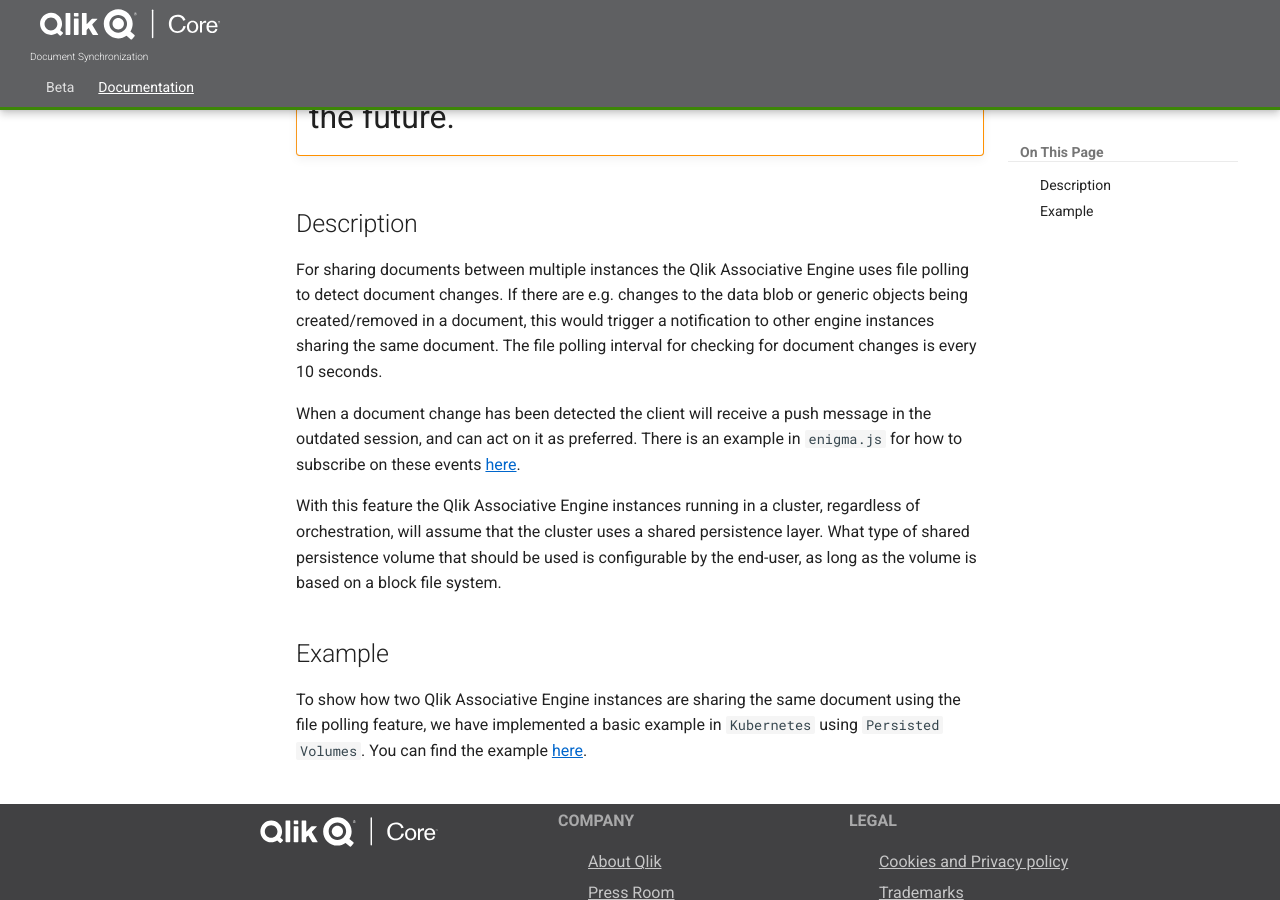
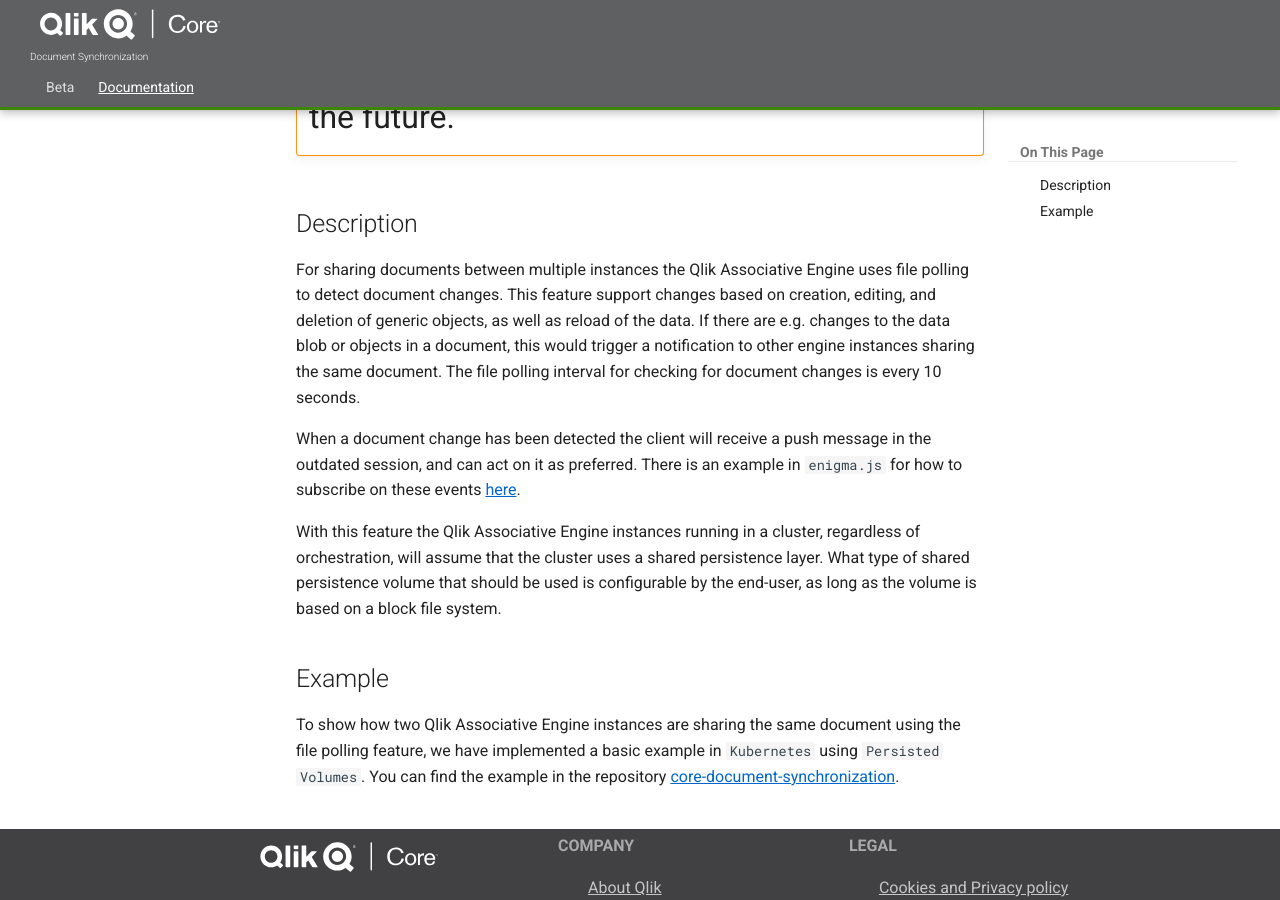
Before and after one commit to qlik-oss/core-website, an MkDocs documentation site: the page built from docs/docs/services/qix-engine/doc-synchronization.md, in a window 1280 px wide and 900 px high, scrolled down 396 px. Built offline with MkDocs 1.6.1 and Material for MkDocs 9.7.7, drawn with Linux system fonts in a browser that asks for light colours; old or Windows-style settings are respelled for this version of MkDocs.

Commit message:
Update after PR comments

```diff
--- a/docs/docs/services/qix-engine/doc-synchronization.md
+++ b/docs/docs/services/qix-engine/doc-synchronization.md
@@ -7,7 +7,8 @@
 ## Description
 
 For sharing documents between multiple instances the Qlik Associative Engine uses file polling to detect document changes.
-If there are e.g. changes to the data blob or generic objects being created/removed in a document,
+This feature support changes based on creation, editing, and deletion of generic objects, as well as reload of the data.
+If there are e.g. changes to the data blob or objects in a document,
 this would trigger a notification to other engine instances sharing the same document.
 The file polling interval for checking for document changes is every 10 seconds.
 
@@ -24,4 +25,4 @@
 
 To show how two Qlik Associative Engine instances are sharing the same document using the file polling feature,
 we have implemented a basic example in `Kubernetes` using `Persisted Volumes`.
-You can find the example [here](https://github.com/qlik-oss/core-document-synchronization).
+You can find the example in the repository [core-document-synchronization](https://github.com/qlik-oss/core-document-synchronization).
```
